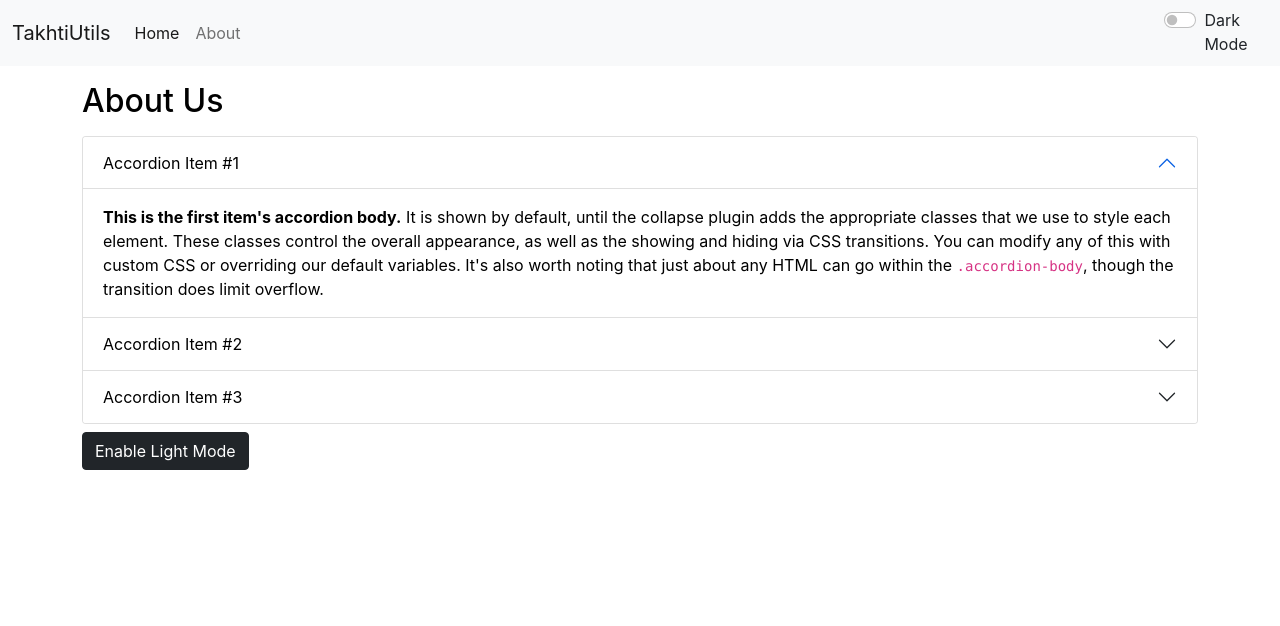
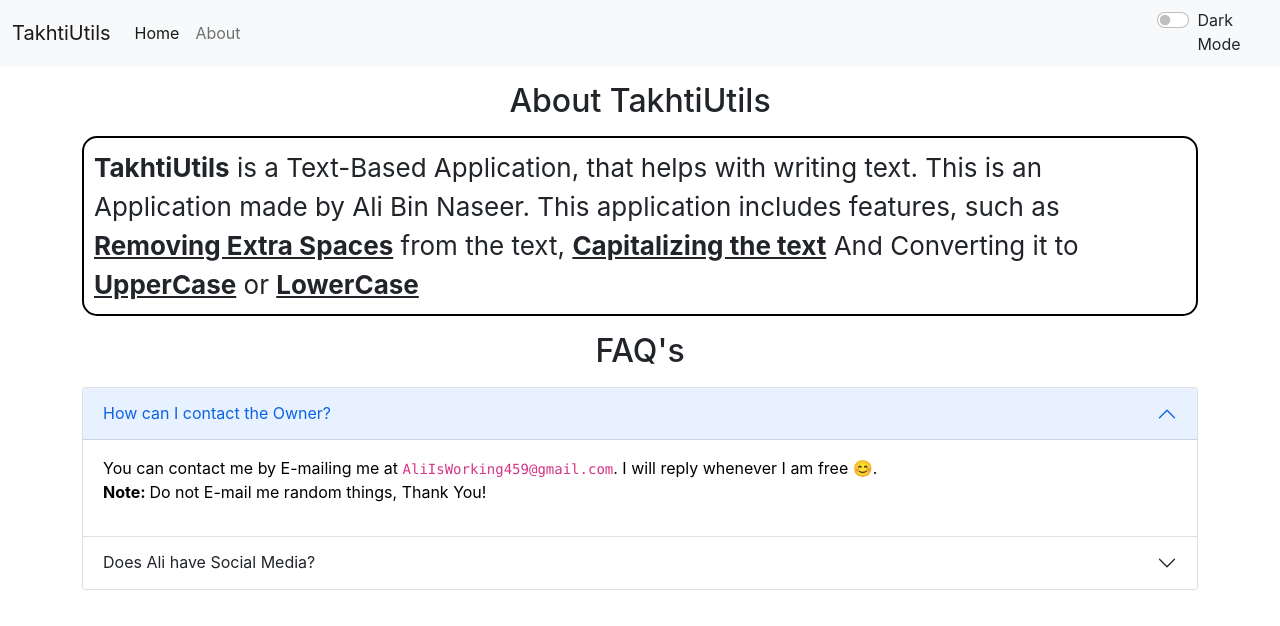
Before and after one commit to SaabK/TakhtiUtils, a React (Create React App) app: page /About in a window 1280 px wide. Shown: the top 626 px of the page. Built offline with nearby package versions, Linux system fonts and the light colour scheme.

Commit message:
TakhtiUtils V1.0

```diff
--- a/src/App.css
+++ b/src/App.css
@@ -1,38 +1,14 @@
-.App {
-  text-align: center;
+.About-Us-Para{
+  font-size: 26px !important;
+  border: 2px solid black;
+  padding: 10px;
+  border-radius: 15px;
 }
 
-.App-logo {
-  height: 40vmin;
-  pointer-events: none;
+.underline-this{
+  text-decoration: underline;
 }
 
-@media (prefers-reduced-motion: no-preference) {
-  .App-logo {
-    animation: App-logo-spin infinite 20s linear;
-  }
+.text-color-black{
+  color: black;
 }
-
-.App-header {
-  background-color: #282c34;
-  min-height: 100vh;
-  display: flex;
-  flex-direction: column;
-  align-items: center;
-  justify-content: center;
-  font-size: calc(10px + 2vmin);
-  color: white;
-}
-
-.App-link {
-  color: #61dafb;
-}
-
-@keyframes App-logo-spin {
-  from {
-    transform: rotate(0deg);
-  }
-  to {
-    transform: rotate(360deg);
-  }
-}
--- a/src/App.js
+++ b/src/App.js
@@ -6,8 +6,7 @@ import Navbar from './components/Navbar';
 import {
   BrowserRouter as Router,
   Route,
-  Switch,
-  Link
+  Switch
 } from "react-router-dom"
 import TextForm from './components/TextForm';
 
--- a/src/components/About.js
+++ b/src/components/About.js
@@ -1,83 +1,50 @@
-import React, {useState} from 'react'
+import React from 'react'
 
-export default function About() {
-    // Basic structure without state
-    // let darkMode = {
-    //     backgroundColor : '#0f0f0f',
-    //     color : 'white'
-    // }
-
-    // With States
-
-    const [darkMode, setDarkMode] = useState({
-        backgroundColor : 'white',
-        color : 'black',
-        // borderRadius : '2%'
-    })
-
-    const [changeText, setChangeText] = useState("Enable Light Mode")
-
-    const toggleDarkMode = () => {
-        if(darkMode.color === 'black') {
-
-            setDarkMode({
-                color: 'white',
-                backgroundColor: '#0f0f0f'
-            })
-            setChangeText("Enable Light Mode")
-        }
-        else{
-            setDarkMode({
-                backgroundColor : 'white',
-                color : 'black'
-            })
-            setChangeText("Enable Dark Mode")
-        }
-    }
+export default function About(props) {
 
     return (
-        <div className="container" style={darkMode}>
-            <h2 className="my-3">About Us</h2>
+        <>
+        <div className="container">
+            <h2 className="text-center my-3">About TakhtiUtils</h2>
+            <p className="About-Us-Para"><strong>TakhtiUtils</strong> is a Text-Based Application, that helps with writing text. This is an Application made by Ali Bin Naseer. This application includes features, such as <strong className="underline-this">Removing Extra Spaces</strong> from the text, <strong className="underline-this">Capitalizing the text</strong> And Converting it to <strong className="underline-this">UpperCase</strong> or <strong className="underline-this">LowerCase</strong></p>
+        </div>
+
+
+        <div className="container">
+            <h2 className="text-center my-3">FAQ's</h2>
             <div className="accordion" id="accordionPanelsStayOpenExample">
                 <div className="accordion-item">
                     <h2 className="accordion-header" id="panelsStayOpen-headingOne">
-                        <button className="accordion-button" style = {darkMode} type="button" data-bs-toggle="collapse" data-bs-target="#panelsStayOpen-collapseOne" aria-expanded="true" aria-controls="panelsStayOpen-collapseOne">
-                            Accordion Item #1
+                        <button className="accordion-button"  type="button" data-bs-toggle="collapse" data-bs-target="#panelsStayOpen-collapseOne" aria-expanded="true" aria-controls="panelsStayOpen-collapseOne">
+                            How can I contact the Owner?
                         </button>
                     </h2>
                     <div id="panelsStayOpen-collapseOne" className="accordion-collapse collapse show" aria-labelledby="panelsStayOpen-headingOne">
-                        <div className="accordion-body" style = {darkMode}>
-                            <strong>This is the first item's accordion body.</strong> It is shown by default, until the collapse plugin adds the appropriate classes that we use to style each element. These classes control the overall appearance, as well as the showing and hiding via CSS transitions. You can modify any of this with custom CSS or overriding our default variables. It's also worth noting that just about any HTML can go within the <code>.accordion-body</code>, though the transition does limit overflow.
+                        <div className="accordion-body text-color-black" >
+                            You can contact me by E-mailing me at <code>AliIsWorking459@gmail.com</code>. I will reply whenever I am free 😊.
+                            <p><strong>Note: </strong>Do not E-mail me random things, Thank You!</p>
                         </div>
                     </div>
                 </div>
                 <div className="accordion-item">
                     <h2 className="accordion-header" id="panelsStayOpen-headingTwo">
-                        <button className="accordion-button collapsed" style = {darkMode} type="button" data-bs-toggle="collapse" data-bs-target="#panelsStayOpen-collapseTwo" aria-expanded="false" aria-controls="panelsStayOpen-collapseTwo">
-                            Accordion Item #2
+                        <button className="accordion-button collapsed" type="button" data-bs-toggle="collapse" data-bs-target="#panelsStayOpen-collapseTwo" aria-expanded="false" aria-controls="panelsStayOpen-collapseTwo">
+                            Does Ali have Social Media?
                         </button>
                     </h2>
                     <div id="panelsStayOpen-collapseTwo" className="accordion-collapse collapse" aria-labelledby="panelsStayOpen-headingTwo">
-                        <div className="accordion-body" style = {darkMode}>
-                            <strong>This is the second item's accordion body.</strong> It is hidden by default, until the collapse plugin adds the appropriate classes that we use to style each element. These classes control the overall appearance, as well as the showing and hiding via CSS transitions. You can modify any of this with custom CSS or overriding our default variables. It's also worth noting that just about any HTML can go within the <code>.accordion-body</code>, though the transition does limit overflow.
-                        </div>
-                    </div>
-                </div>
-                <div className="accordion-item">
-                    <h2 className="accordion-header" id="panelsStayOpen-headingThree">
-                        <button className="accordion-button collapsed" style = {darkMode} type="button" data-bs-toggle="collapse" data-bs-target="#panelsStayOpen-collapseThree" aria-expanded="false" aria-controls="panelsStayOpen-collapseThree">
-                            Accordion Item #3
-                        </button>
-                    </h2>
-                    <div id="panelsStayOpen-collapseThree" className="accordion-collapse collapse" aria-labelledby="panelsStayOpen-headingThree">
-                        <div className="accordion-body" style = {darkMode}>
-                            <strong>This is the third item's accordion body.</strong> It is hidden by default, until the collapse plugin adds the appropriate classes that we use to style each element. These classes control the overall appearance, as well as the showing and hiding via CSS transitions. You can modify any of this with custom CSS or overriding our default variables. It's also worth noting that just about any HTML can go within the <code>.accordion-body</code>, though the transition does limit overflow.
+                        <div className="accordion-body text-color-black" >
+                            Yes, I do use social media.
+                            <ul>
+                                <li style = {{listStyle: "square"}}>Instagram: <code>@BakwasBoye</code></li>
+                                <li style = {{listStyle: "square"}}>Twitter: <code>@AliBinTweets</code></li>
+                                <li style = {{listStyle: "square"}}>Discord: <code>discord.gg/BakwasBoy</code></li>
+                            </ul>
                         </div>
                     </div>
                 </div>
             </div>
-
-            <button onClick={toggleDarkMode} type="button" className="btn btn-dark my-2">{changeText}</button>
         </div>
+        </>
     )
 }
--- a/src/components/Navbar.js
+++ b/src/components/Navbar.js
@@ -1,6 +1,5 @@
 import React from 'react'
 import {
-    BrowserRouter as Router,
     Link,
   } from "react-router-dom"
 
@@ -25,9 +24,9 @@ export default function Navbar(props) {
                 </div>
             </div>
 
-            <div className={`form-check form-switch text-${props.mode==='light'?'dark':'light'}`}>
-                <input className="form-check-input" onClick={props.toggleMode} type="checkbox" role="switch" id="flexSwitchCheckDefault"/>
-                <label className ="form-check-label" htmlFor="flexSwitchCheckDefault">Dark Mode</label>
+            <div className={`form-check form-switch text-${props.mode==='light'?'dark':'light'} mx-2`}>
+                <input className="form-check-input " onClick={props.toggleMode} type="checkbox" role="switch" id="flexSwitchCheckDefault"/>
+                <label className ="form-check-label " htmlFor="flexSwitchCheckDefault">Dark Mode</label>
             </div>
         </nav>
     )
--- a/src/components/TextForm.js
+++ b/src/components/TextForm.js
@@ -55,12 +55,12 @@ export default function TextForm(props) {
             <div className="mb-3">
                 <textarea className="form-control" id="textBox" rows="8" value={text} onChange={changeHandle} placeholder={"Start Typing..."} style={{backgroundColor: `${props.mode==='dark'?'#0a0a0a':'white'}`, color: `${props.mode==='dark'?'white':'black'}`}}></textarea>
             </div>
-            <button className="btn btn-primary" onClick={upperClick}>Convert To Uppercase</button>
-            <button className="btn btn-primary mx-3" onClick={lowerClick}>Convert To Lowercase</button>
-            <button className="btn btn-primary " onClick={capClick}>Capitalize Text</button>
-            <button className="btn btn-primary mx-3" onClick={copyClick}>Copy Text</button>
-            <button className="btn btn-primary " onClick={spacesClick}>Remove Extra Spaces</button>
-            <button className="btn btn-danger mx-3" onClick={clearClick}>Clear Text</button>
+            <button className="btn btn-primary my-2" onClick={upperClick}>Convert To Uppercase</button>
+            <button className="btn btn-primary mx-2 my-2" onClick={lowerClick}>Convert To Lowercase</button>
+            <button className="btn btn-primary my-2" onClick={capClick}>Capitalize Text</button>
+            <button className="btn btn-primary mx-2 my-2" onClick={copyClick}>Copy Text</button>
+            <button className="btn btn-primary my-2" onClick={spacesClick}>Remove Extra Spaces</button>
+            <button className="btn btn-danger mx-2 my-2" onClick={clearClick}>Clear Text</button>
         </div>
         <div className="container my-2">
             <h1>Text Info</h1>
```
